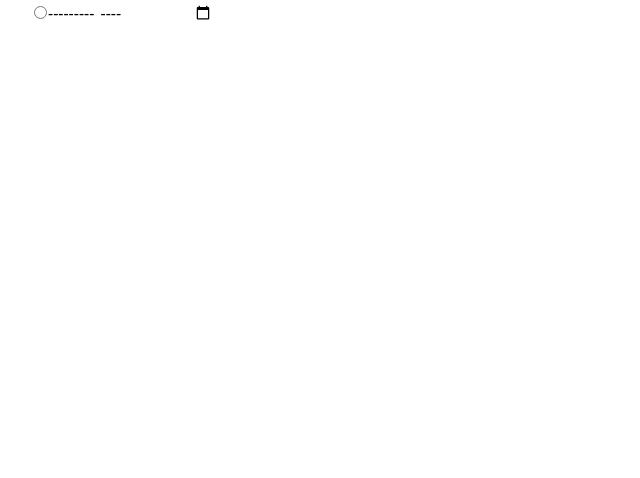
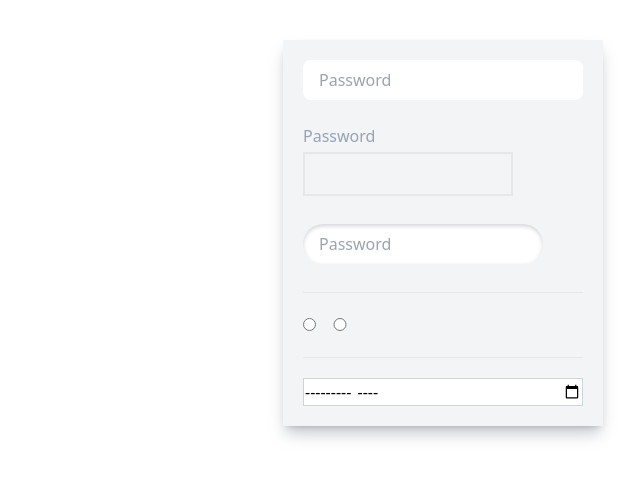
Before and after one commit to zen-time/zen-time-potato, a Next.js app: page / in a window 1280 px wide. Shown: the top 478 px of the page, without its empty margins (197-837 px from the left). Built offline with nearby package versions, Linux system fonts and the light colour scheme.

Commit message:
create three password input field

```diff
--- a/components/inputs/index.jsx
+++ b/components/inputs/index.jsx
@@ -1,11 +1,44 @@
 const Inputs = () => {
   return (
-    <>
+    <div className="w-full bg-inherit mx-auto my-0 mt-10 ">
       {" "}
-      <input type="password" />
-      <input type="radio" />
-      <input type="month" />
-    </>
+      <div className=" w-1/4 mx-auto my-0 flex flex-col justify-center gap-5 bg-gray-100 p-5 shadow-lg shadow-gray-500/40">
+        <input
+          type="password"
+          placeholder="Password"
+          className=" p-2  pl-4 rounded-lg bg-gray cursor-pointer border-solid outline-white"
+        />
+        <div>
+          <label className="flex my-1 text-slate-400">Password</label>
+          <input
+            type="password"
+            className="p-2 w-3/4 bg-transparent border-2 border-gray-200 outline-gray-300 cursor-pointer"
+          />
+        </div>
+        <div className="my-2">
+          <input
+            type="password"
+            placeholder="Password"
+            className=" p-2 w-60 pl-4 rounded-full  cursor-pointer shadow-inner  shadow-zinc-300 outline-none"
+          />
+        </div>
+
+        <hr />
+        <div>
+          <input
+            type="radio"
+            className=" border-slate-300 outline-none  cursor-pointer hover:outline-blue-400"
+          />
+          <input
+            type="radio"
+            className=" border-slate-300 outline-none w-12 cursor-pointer rounded-full"
+          />
+        </div>
+
+        <hr />
+        <input type="month" className="border border-slate-300" />
+      </div>
+    </div>
   );
 };
 export default Inputs;
```
